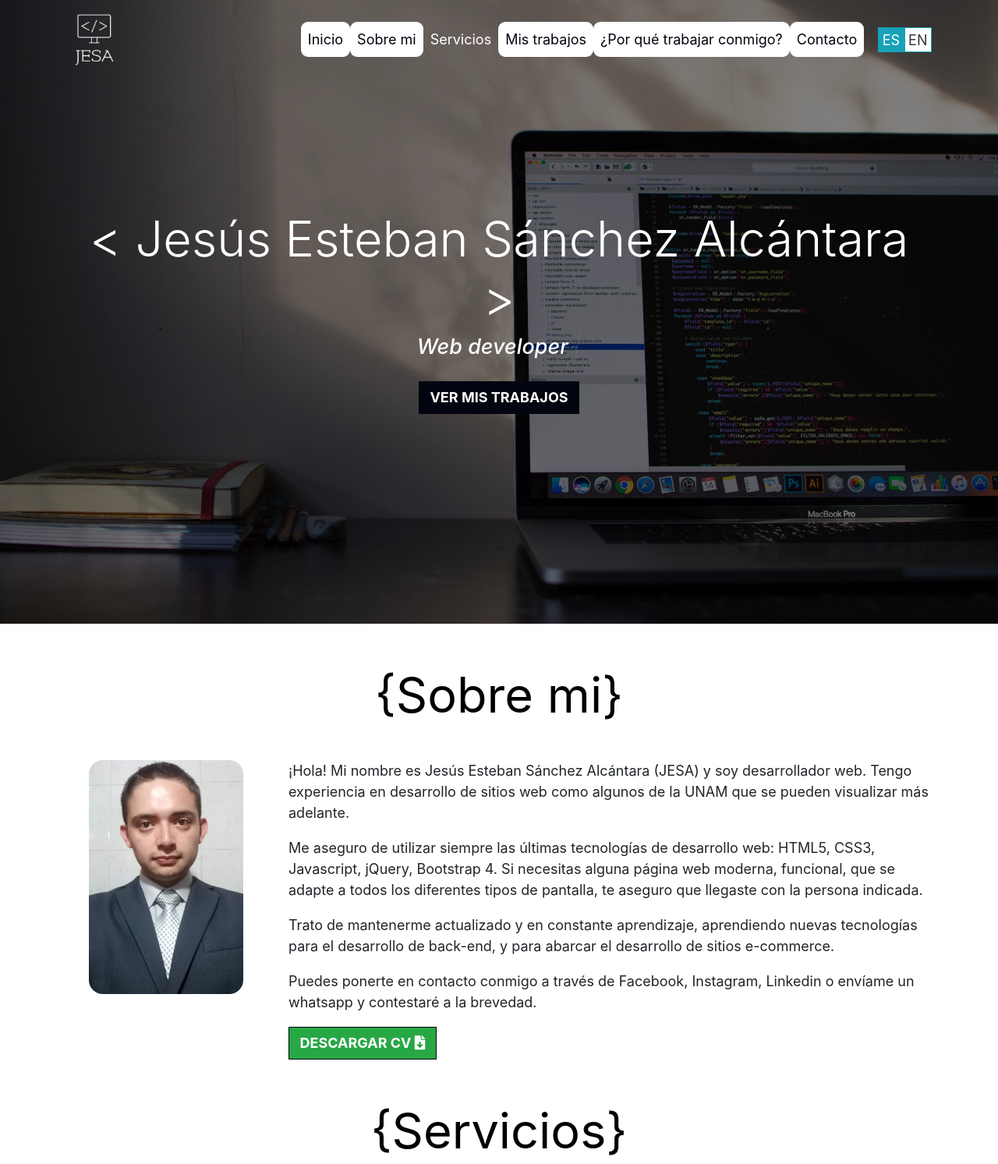
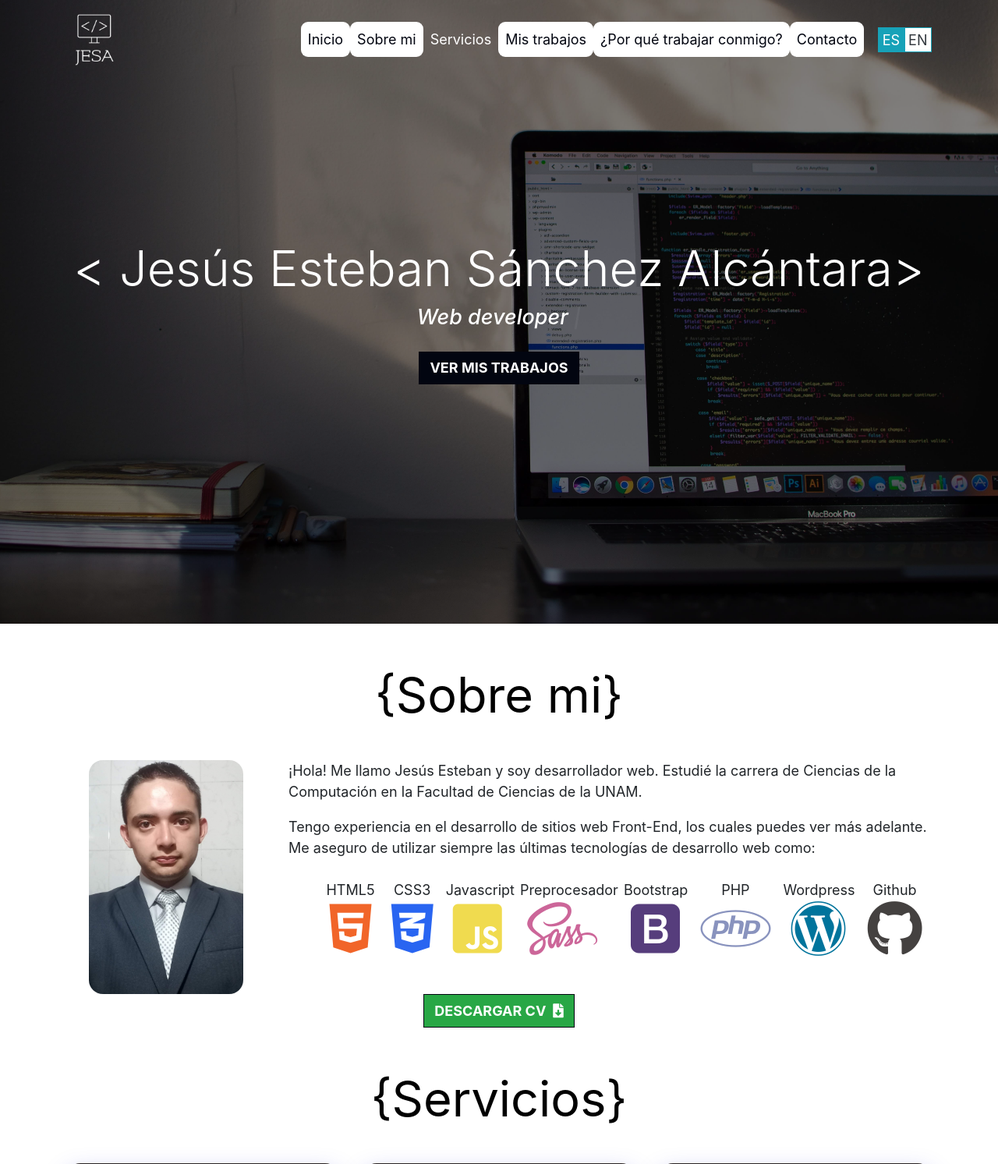
Before and after one commit to jesestsana93/miportafolios, a PHP site: page / in a window 1280 px wide. Shown: the top 1493 px of the page at 78% size. Run offline with PHP 8.4, Linux system fonts and the light colour scheme.

Commit message:
tecnologias agregadas con fontawesome

```diff
--- a/css/estilos.css
+++ b/css/estilos.css
@@ -115,37 +115,37 @@ main {
   /* line 103, estilos.scss */
   #inicio .logo {
     width: 4rem; }
-  /* line 107, estilos.scss */
+  /* line 108, estilos.scss */
   #inicio button:focus {
     outline: none; }
-  /* line 111, estilos.scss */
+  /* line 112, estilos.scss */
   #inicio .navbar-dark .navbar-toggler {
     border-color: transparent; }
-  /* line 115, estilos.scss */
+  /* line 116, estilos.scss */
   #inicio .navbar-dark .navbar-nav .nav-link {
     color: white;
     font-size: 1.5rem; }
-    /* line 119, estilos.scss */
+    /* line 120, estilos.scss */
     #inicio .navbar-dark .navbar-nav .nav-link.active, #inicio .navbar-dark .navbar-nav .nav-link:hover {
       background-color: white;
       color: #020510;
       border-radius: .5rem; }
-  /* line 128, estilos.scss */
+  /* line 129, estilos.scss */
   #inicio .idiomas a:hover {
     text-decoration: none; }
-  /* line 132, estilos.scss */
+  /* line 133, estilos.scss */
   #inicio .boton-menu:before {
     content: '\f142';
     font-family: 'Font Awesome 5 Free';
     font-weight: 900;
     color: white;
     font-size: 3rem; }
-  /* line 140, estilos.scss */
+  /* line 141, estilos.scss */
   #inicio .icono-cerrar:before {
     content: '\f00d';
     position: relative;
     font-size: 3rem; }
-  /* line 158, estilos.scss */
+  /* line 159, estilos.scss */
   #inicio:before {
     content: '';
     position: absolute;
@@ -154,7 +154,7 @@ main {
     right: 0;
     bottom: 0;
     left: 0; }
-  /* line 168, estilos.scss */
+  /* line 169, estilos.scss */
   #inicio .texto-encabezado {
     display: -webkit-box;
     display: -ms-flexbox;
@@ -171,27 +171,101 @@ main {
 /*------------------------------
 4. SOBRE-MI
 --------------------------------*/
-/* line 180, estilos.scss */
+/* line 182, estilos.scss */
 #sobre-mi .perfil {
   width: 9rem;
   margin-bottom: 1rem;
   border-radius: 1rem; }
-/* line 186, estilos.scss */
+/* line 188, estilos.scss */
+#sobre-mi ul {
+  margin-left: 0; }
+/* line 192, estilos.scss */
+#sobre-mi li {
+  list-style: none;
+  /*&::before{
+      content: '\f00c';
+      font-family: 'Font Awesome 5 Free';
+      font-weight: 900;
+      color: green;
+      margin-right: .4rem;
+  }*/ }
+/* line 203, estilos.scss */
+#sobre-mi ul li p {
+  margin-bottom: 0;
+  margin-top: .5rem;
+  text-align: center; }
+/* line 209, estilos.scss */
+#sobre-mi .fab {
+  font-size: 4rem;
+  margin: 0 2rem;
+  text-align: center; }
+/* line 217, estilos.scss */
+#sobre-mi .fa-html5 {
+  color: #f16529; }
+  /* line 220, estilos.scss */
+  #sobre-mi .fa-html5:hover {
+    color: #e44d26; }
+/* line 225, estilos.scss */
+#sobre-mi .fa-css3-alt {
+  color: #2965f1; }
+  /* line 228, estilos.scss */
+  #sobre-mi .fa-css3-alt:hover {
+    color: #264de4; }
+/* line 233, estilos.scss */
+#sobre-mi .fa-js-square {
+  color: #f0db4f; }
+  /* line 236, estilos.scss */
+  #sobre-mi .fa-js-square:hover {
+    color: #f7da18; }
+/* line 241, estilos.scss */
+#sobre-mi .fa-sass {
+  color: #cc6699; }
+  /* line 244, estilos.scss */
+  #sobre-mi .fa-sass:hover {
+    color: #c7367f; }
+/* line 249, estilos.scss */
+#sobre-mi .fa-bootstrap {
+  color: #563d7c; }
+  /* line 252, estilos.scss */
+  #sobre-mi .fa-bootstrap:hover {
+    color: #3d1775; }
+/* line 257, estilos.scss */
+#sobre-mi .fa-php {
+  color: #8993be; }
+  /* line 260, estilos.scss */
+  #sobre-mi .fa-php:hover {
+    color: #232531; }
+/* line 265, estilos.scss */
+#sobre-mi .fa-wordpress {
+  color: #00749c; }
+  /* line 268, estilos.scss */
+  #sobre-mi .fa-wordpress:hover {
+    color: #444140; }
+/* line 273, estilos.scss */
+#sobre-mi .fa-github {
+  color: #444140; }
+  /* line 276, estilos.scss */
+  #sobre-mi .fa-github:hover {
+    color: #211F1f; }
+/* line 281, estilos.scss */
 #sobre-mi .cv {
   background-color: #28a745;
   margin-top: 0; }
-  /* line 190, estilos.scss */
+  /* line 285, estilos.scss */
   #sobre-mi .cv:hover {
     color: #17a2b8; }
+  /* line 289, estilos.scss */
+  #sobre-mi .cv .fas .fa-file-download {
+    font-size: 1rem; }
 
 /*------------------------------
 5. SERVICIOS
 --------------------------------*/
-/* line 200, estilos.scss */
+/* line 299, estilos.scss */
 #servicios h3 {
   font-size: 2rem;
   text-align: center; }
-/* line 205, estilos.scss */
+/* line 304, estilos.scss */
 #servicios .contenedor {
   border-radius: 1rem;
   padding: 2rem;
@@ -202,13 +276,13 @@ main {
   -webkit-box-shadow: 0 12px 30px 0 rgba(80, 85, 223, 0.37);
           box-shadow: 0 12px 30px 0 rgba(80, 85, 223, 0.37);
   margin-bottom: .8rem; }
-/* line 215, estilos.scss */
+/* line 314, estilos.scss */
 #servicios .ondas {
   position: absolute;
   left: 0;
   bottom: 0;
   width: 100%; }
-/* line 222, estilos.scss */
+/* line 321, estilos.scss */
 #servicios .icono {
   position: absolute;
   right: 1.5rem;
@@ -217,21 +291,21 @@ main {
 /*------------------------------
 6. MIS TRABAJOS
 --------------------------------*/
-/* line 233, estilos.scss */
+/* line 332, estilos.scss */
 #mis-trabajos a {
   text-decoration: none; }
-  /* line 236, estilos.scss */
+  /* line 335, estilos.scss */
   #mis-trabajos a p {
     color: black;
     text-align: center; }
-/* line 242, estilos.scss */
+/* line 341, estilos.scss */
 #mis-trabajos .owl-prev,
 #mis-trabajos .owl-next {
   font-size: 3rem; }
-/* line 247, estilos.scss */
+/* line 346, estilos.scss */
 #mis-trabajos button:focus {
   outline: none; }
-/* line 251, estilos.scss */
+/* line 350, estilos.scss */
 #mis-trabajos .owl-theme .owl-nav [class*=owl-]:hover {
   background: transparent;
   color: #020510;
@@ -241,11 +315,11 @@ main {
 /*------------------------------
 7. TRABAJAR-CONMIGO
 --------------------------------*/
-/* line 262, estilos.scss */
+/* line 361, estilos.scss */
 #trabajar-conmigo h3 {
   font-size: 1.3rem;
   margin-top: .3rem; }
-/* line 267, estilos.scss */
+/* line 366, estilos.scss */
 #trabajar-conmigo .fas,
 #trabajar-conmigo .fab {
   font-size: 2rem;
@@ -254,32 +328,32 @@ main {
 /*------------------------------
 8. FOOTER
 --------------------------------*/
-/* line 277, estilos.scss */
+/* line 376, estilos.scss */
 #pie {
   margin-top: 1rem;
   padding-top: 1rem;
   background-color: #2F2F2F;
   color: white; }
-  /* line 283, estilos.scss */
+  /* line 382, estilos.scss */
   #pie .redes {
     font-size: 1.5rem;
     -webkit-transition: all .5s ease;
     transition: all .5s ease;
     color: white; }
-    /* line 288, estilos.scss */
+    /* line 387, estilos.scss */
     #pie .redes:hover {
       -webkit-transform: scale(1.2);
               transform: scale(1.2);
       color: #007AB9; }
 
-/* line 295, estilos.scss */
+/* line 394, estilos.scss */
 #whatsapp {
   position: fixed;
   font-size: 3rem;
   color: green;
   right: 1rem;
   bottom: 1rem; }
-  /* line 301, estilos.scss */
+  /* line 401, estilos.scss */
   #whatsapp:hover {
     color: #0e660e; }
 
@@ -288,38 +362,49 @@ main {
 ============================================= */
 /* --------------Vista sm ------------- */
 @media (min-width: 576px) {
-  /* line 314, estilos.scss */
+  /* line 412, estilos.scss */
   #servicios .contenedor {
     height: 19rem; } }
 /* --------------Vista Md ------------- */
 @media (min-width: 768px) {
-  /* line 322, estilos.scss */
+  /* line 420, estilos.scss */
   html {
     font-size: 16px; }
 
-  /* line 327, estilos.scss */
+  /* line 425, estilos.scss */
   #inicio .navbar-dark .navbar-nav .nav-link {
     font-size: 1rem; }
 
-  /* line 333, estilos.scss */
+  /* line 431, estilos.scss */
+  #sobre-mi .fab {
+    margin: 0 1rem; }
+
+  /* line 437, estilos.scss */
   #servicios .contenedor {
     height: 17rem; } }
 /* --------------Vista lg ------------- */
 @media (min-width: 992px) {
-  /* line 342, estilos.scss */
+  /* line 446, estilos.scss */
   #sobre-mi .perfil {
     width: 11rem;
     margin-bottom: 0; }
+  /* line 451, estilos.scss */
+  #sobre-mi .fab {
+    margin: 0; }
 
-  /* line 350, estilos.scss */
+  /* line 457, estilos.scss */
   #servicios .contenedor {
     height: 30rem; } }
 /* --------------Vista Xl ------------- */
 @media (min-width: 1200px) {
-  /* line 358, estilos.scss */
+  /* line 465, estilos.scss */
   html {
     font-size: 18px; }
 
-  /* line 363, estilos.scss */
+  /* line 470, estilos.scss */
+  #sobre-mi .fab {
+    margin: 0 .5rem; }
+
+  /* line 476, estilos.scss */
   #servicios .contenedor {
     height: 28rem; } }
--- a/css/estilos.scss
+++ b/css/estilos.scss
@@ -14,7 +14,7 @@ html {
 /*------------------------------
 2. ESTILOS GENERALES
 --------------------------------*/
-.transparente{
+.transparente {
     background-color: transparent !important;
     transition: all .6s ease;
 }
@@ -100,9 +100,10 @@ main {
     margin-top: 0;
 
     /*Estilos al logotipo*/
-    .logo{
+    .logo {
         width: 4rem;
     }
+
     /*Boton del menu */
     button:focus {
         outline: none;
@@ -125,7 +126,7 @@ main {
     }
 
     /*BOTON DE IDIOMAS*/
-    .idiomas a:hover{
+    .idiomas a:hover {
         text-decoration: none;
     }
 
@@ -173,22 +174,120 @@ main {
         z-index: 100;
     }
 }
+
 /*------------------------------
 4. SOBRE-MI
 --------------------------------*/
-#sobre-mi{
-    .perfil{
+#sobre-mi {
+    .perfil {
         width: 9rem;
         margin-bottom: 1rem;
         border-radius: 1rem;
     }
 
-    .cv{
+    ul {
+        margin-left: 0;
+    }
+
+    li {
+        list-style: none;
+        /*&::before{
+            content: '\f00c';
+            font-family: 'Font Awesome 5 Free';
+            font-weight: 900;
+            color: green;
+            margin-right: .4rem;
+        }*/
+    }
+
+    ul li p {
+        margin-bottom: 0;
+        margin-top: .5rem;
+        text-align: center;
+    }
+
+    .fab,
+     {
+        font-size: 4rem;
+        margin: 0 2rem;
+        text-align: center;
+    }
+
+
+    .fa-html5 {
+        color: #f16529;
+
+        &:hover {
+            color: #e44d26;
+        }
+    }
+
+    .fa-css3-alt {
+        color: #2965f1;
+
+        &:hover {
+            color: #264de4;
+        }
+    }
+
+    .fa-js-square {
+        color: #f0db4f;
+
+        &:hover {
+            color: #f7da18;
+        }
+    }
+
+    .fa-sass {
+        color: #cc6699;
+
+        &:hover {
+            color: #c7367f;
+        }
+    }
+
+    .fa-bootstrap {
+        color: #563d7c;
+
+        &:hover {
+            color: #3d1775;
+        }
+    }
+
+    .fa-php {
+        color: #8993be;
+
+        &:hover {
+            color: #232531;
+        }
+    }
+
+    .fa-wordpress {
+        color: #00749c;
+
+        &:hover {
+            color: #444140;
+        }
+    }
+
+    .fa-github {
+        color: #444140;
+
+        &:hover {
+            color: #211F1f;
+        }
+    }
+
+    .cv {
         background-color: #28a745;
         margin-top: 0;
 
-        &:hover{
+        &:hover {
             color: #17a2b8;
+        }
+
+        .fas .fa-file-download{
+            font-size: 1rem;
         }
     }
 }
@@ -207,7 +306,7 @@ main {
         padding: 2rem;
         height: 27rem;
         color: $blanco;
-        background: linear-gradient(to top,#0a2482, #2b2525);
+        background: linear-gradient(to top, #0a2482, #2b2525);
         box-shadow: 0 12px 30px 0 rgba(80, 85, 223, .37);
         margin-bottom: .8rem;
     }
@@ -295,15 +394,14 @@ main {
 #whatsapp {
     position: fixed;
     font-size: 3rem;
-    color:green;
+    color: green;
     right: 1rem;
     bottom: 1rem;
-    &:hover{
-        color:rgb(14, 102, 14);
+
+    &:hover {
+        color: rgb(14, 102, 14);
     }
 }
-
-
 
 /* =============================================
 9. Medias Queries
@@ -329,6 +427,12 @@ main {
         }
     }
 
+    #sobre-mi {
+        .fab {
+            margin: 0 1rem;
+        }
+    }
+
     #servicios {
         .contenedor {
             height: 17rem;
@@ -338,13 +442,16 @@ main {
 
 /* --------------Vista lg ------------- */
 @media (min-width: 992px) {
-    #sobre-mi{
-        .perfil{
+    #sobre-mi {
+        .perfil {
             width: 11rem;
             margin-bottom: 0;
         }
+
+        .fab {
+            margin:0;
+        }
     }
-
 
     #servicios {
         .contenedor {
@@ -359,6 +466,12 @@ main {
         font-size: 18px;
     }
 
+    #sobre-mi {
+        .fab {
+            margin: 0 .5rem;
+        }
+    }
+
     #servicios {
         .contenedor {
             height: 28rem;
--- a/index.html
+++ b/index.html
@@ -2,7 +2,7 @@
 <html lang="es">
 
 <head>
-	<title>Portafolios JESA</title>
+	<title>Portafolios</title>
 	<meta charset="UTF-8">
 	<meta name="viewport" content="width=device-width, initial-scale=1.0">
 	<meta http-equiv="x-ua-compatible" content="ie=edge">
@@ -10,8 +10,7 @@
 
 	<!--ETIQUETAS PARA EL SEO-->
 	<meta name="keywords" content="Desarrollador web , programador web, web developer, portafolio">
-    <meta name="description"
-        content="¡Hola! Mi nombre es Jesús Esteban Sánchez Alcántara (JESA) y soy desarrollador web. Tengo experiencia en
+	<meta name="description" content="¡Hola! Mi nombre es Jesús Esteban Sánchez Alcántara (JESA) y soy desarrollador web. Tengo experiencia en
 		desarrollo de sitios web">
 	<meta name="author" content="Jesus Esteban Sanchez Alcantara">
 	<meta name="owner" content="Jesus Esteban Sanchez Alcantara">
@@ -29,7 +28,7 @@
 				"postalCode": "14390"
 			},
 			"email": "jesusestebansa93@outlook.com",
-            "image": "https://jesa.netlify.app/images/perfil.jpg" ,
+			"image": "https://jesa.netlify.app/images/perfil.jpg",
 			"jobTitle": "Desarrollador Web",
 			"name": "Jesus Esteban Sanchez Alcantara",
 			"url": "https://jesa.netlify.app/",
@@ -57,7 +56,8 @@
 </head>
 
 <body>
-	<a id="whatsapp" href="https://api.whatsapp.com/send?phone=525522966244" target="blank"><i class="fab fa-whatsapp-square"></i></a>
+	<a id="whatsapp" href="https://api.whatsapp.com/send?phone=525522966244" target="blank"><i
+			class="fab fa-whatsapp-square"></i></a>
 	<!--=====================================
     =            Sección inicio            =
 	======================================-->
@@ -84,14 +84,17 @@
 							<li class="nav-item"><a href="#sobre-mi" class="nav-link">Sobre mi</a></li>
 							<li class="nav-item"><a href="#servicios" class="nav-link">Servicios</a></li>
 							<li class="nav-item"><a href="#mis-trabajos" class="nav-link">Mis trabajos</a></li>
-							<li class="nav-item"><a href="#trabajar-conmigo" class="nav-link">¿Por qué trabajar conmigo?</a></li>
+							<li class="nav-item"><a href="#trabajar-conmigo" class="nav-link">¿Por qué trabajar
+									conmigo?</a></li>
 							<li class="nav-item"><a href="#contacto" class="nav-link">Contacto</a></li>
 						</ul><!-- /.navbar-nav-->
 					</div><!-- /.collapse-->
 					<!--SELECCION DE IDIOMA-->
 					<div class="d-flex idiomas ml-lg-3">
-						<a href="index.html"><span class="border border-info p-1 bg-info text-white idiomaEs">ES</span></a>
-						<a href="home.html"><span class="border border-info p-1 bg-white text-dark idiomaEn">EN</span></a>
+						<a href="index.html"><span
+								class="border border-info p-1 bg-info text-white idiomaEs">ES</span></a>
+						<a href="home.html"><span
+								class="border border-info p-1 bg-white text-dark idiomaEn">EN</span></a>
 					</div>
 				</div><!-- /.container-->
 			</nav><!-- /.navbar-->
@@ -100,9 +103,13 @@
 			<div class="container">
 				<div class="row">
 					<div class="col-12 px-3">
-						<h1 class="display-4 wow bounceIn"> < Jesús Esteban Sánchez Alcántara ></Jes></h1>
+						<h1 class="display-4 wow bounceIn">
+							< Jesús Esteban Sánchez Alcántara>
+								</Jes>
+						</h1>
 						<em class="h4"><span class="typed"></span></em> <br>
-						<a href="#mis-trabajos" class="__mPS2id"><button type="button" class="btn btn-primary">Ver mis trabajos</button></a>
+						<a href="#mis-trabajos" class="__mPS2id"><button type="button" class="btn btn-primary">Ver mis
+								trabajos</button></a>
 					</div>
 				</div>
 			</div>
@@ -122,17 +129,43 @@
 					<img src="images/perfil.jpg" alt="perfil" class="img-fluid perfil">
 				</div>
 				<div class="col-lg-9">
-					<p>¡Hola! Mi nombre es Jesús Esteban Sánchez Alcántara (JESA) y soy desarrollador web. Tengo experiencia en
-						desarrollo de sitios web como algunos de la UNAM que se pueden visualizar más
-						adelante.</p>
-					<p>Me aseguro de utilizar siempre las últimas tecnologías de desarrollo web: HTML5, CSS3, Javascript, jQuery,
-						Bootstrap 4. Si necesitas alguna página web moderna, funcional, que se adapte a todos los
-						diferentes tipos de pantalla, te aseguro que llegaste con la persona indicada.</p>
-					<p>Trato de mantenerme actualizado y en constante aprendizaje, aprendiendo nuevas tecnologías para
-						el desarrollo de back-end, y para abarcar el desarrollo de sitios e-commerce.</p>
-					<p>Puedes ponerte en contacto conmigo a través de Facebook, Instagram, Linkedin o envíame un
-						whatsapp y contestaré a la brevedad.</p>
-					<a href="pdf/JESA.pdf" target="blank"><button type="button" class="btn btn-primary cv">Descargar CV <i class="fas fa-file-download"></i></button></a>
+					<p>¡Hola! Me llamo Jesús Esteban y soy desarrollador web. Estudié la carrera de Ciencias de la
+						Computación en la Facultad de Ciencias de la UNAM.</p>
+					<p>Tengo experiencia en el desarrollo de sitios web Front-End, los cuales puedes ver más adelante.
+						Me aseguro de utilizar siempre las últimas tecnologías de desarrollo web como: </p>
+					<ul class="d-flex justify-content-around flex-wrap">
+						<li>
+							<p>HTML5</p><i class="fab fa-html5"></i>
+						</li>
+						<li>
+							<p>CSS3</p><i class="fab fa-css3-alt"></i>
+						</li>
+						<li>
+							<p>Javascript</p><i class="fab fa-js-square"></i>
+						</li>
+						<li>
+							<p>Preprocesador</p><i class="fab fa-sass"></i>
+						</li>
+						<li>
+							<p>Bootstrap</p><i class="fab fa-bootstrap"></i>
+						</li>
+						<li>
+							<p>PHP</p><i class="fab fa-php"></i>
+						</li>
+						<li>
+							<p>Wordpress</p><i class="fab fa-wordpress"></i>
+						</li>
+						<li>
+							<p>Github</p><i class="fab fa-github"></i>
+						</li>
+					</ul>
+				</div>
+				<div class="col-12 d-flex justify-content-center">
+					<a href="pdf/JESA.pdf" target="blank">
+						<button type="button" class="btn btn-primary cv">Descargar CV
+							<i class="fas fa-file-download ml-1"></i>
+						</button>
+					</a>
 				</div>
 			</div><!-- /.row-->
 		</div><!-- /.container-->
@@ -190,7 +223,7 @@
 	<!--=====================================
     =            Sección mis-trabajos           =
 	======================================-->
-	<section id="mis-trabajos" >
+	<section id="mis-trabajos">
 		<div class="container">
 			<div class="row">
 				<div class="col-12">
@@ -250,10 +283,12 @@
 						vuelve a entrar más.</p>
 				</div>
 				<div class="col-md-6 text-center">
-					<i class="fas fa-tools"></i>
-					<h3>Mantenimiento</h3>
-					<p>Mantengo una comunicación constante con el cliente, por si llegara a modificar el contenido o
-						para cualquier duda/cambio que quiera hacer en su sitio web.</p>
+					<i class="fas fa-database"></i>
+					<h3>Bases de datos</h3>
+					<p>Si quieres páginas web dinámicas comunmente se usan bases de datos, ya que si la información
+						almacenada en la base de datos cambia, la página web conectada a la base de datos también
+						cambiará en consecuencia (y automáticamente) sin intervención humana.</p>
+
 				</div>
 				<div class="col-md-6 text-center">
 					<i class="fas fa-mobile-alt"></i>
@@ -264,11 +299,17 @@
 				<div class="col-md-6 text-center">
 					<i class="fab fa-wordpress-simple"></i>
 					<h3>Autoadministrable</h3>
-					<p>Es importante que puedas administrar tu página web tu mismo, desde cualquier lugar y en cualquier momento. Desarrollo sistemas de gestión de contenido que te permiten ver los datos de tu página web y editar el contenido que quieras, lo que te permite mantenerte actualizado.</p>
-				</div><!--/.col-->
-			</div><!--/.row-->
-		</div><!--/.container-->
-	</section><!--/#trabajar-conmigo-->
+					<p>Es importante que puedas administrar tu página web tu mismo, desde cualquier lugar y en cualquier
+						momento. Desarrollo sistemas de gestión de contenido que te permiten ver los datos de tu página
+						web y editar el contenido que quieras, lo que te permite mantenerte actualizado.</p>
+				</div>
+				<!--/.col-->
+			</div>
+			<!--/.row-->
+		</div>
+		<!--/.container-->
+	</section>
+	<!--/#trabajar-conmigo-->
 
 	<!--=====================================
     =            Sección contacto            =
@@ -289,7 +330,8 @@
 				</div><!-- /.col-->
 			</div><!-- /.row-->
 		</div><!-- /.container-->
-	</section><!--/#contacto-->
+	</section>
+	<!--/#contacto-->
 
 	<!--=====================================
     =            FOOTER                     =
@@ -320,16 +362,21 @@
 							</a>
 						</li>
 						<li>
-							<a href=" https://www.linkedin.com/in/jes%C3%BAs-esteban-s%C3%A1nchez-alc%C3%A1ntara-9009ba133/" target="_blank">
+							<a href=" https://www.linkedin.com/in/jes%C3%BAs-esteban-s%C3%A1nchez-alc%C3%A1ntara-9009ba133/"
+								target="_blank">
 								<i class="fab fa-linkedin redes mr-5"></i>
 							</a>
 						</li>
 					</ul>
-					<p>Copyright &copy; 2020 JESA | Desarrollador Web CDMX. Todos los derechos reservados.</p>
-				</div><!--/.col-->
-			</div><!--/.row-->
-		</div><!--/.container-->
-	</footer><!--/#pie-->
+					<p>Copyright &copy; 2021 JESA | Desarrollador Web CDMX. Todos los derechos reservados.</p>
+				</div>
+				<!--/.col-->
+			</div>
+			<!--/.row-->
+		</div>
+		<!--/.container-->
+	</footer>
+	<!--/#pie-->
 
 	<!-- CARGAR DE JQUERY -->
 	<script src="js/jquery-3.5.1.min.js"></script>
```
Also changed, not shown: home.html (+52 -23 lines). Lines whose indentation alone changed are shown as unchanged.
